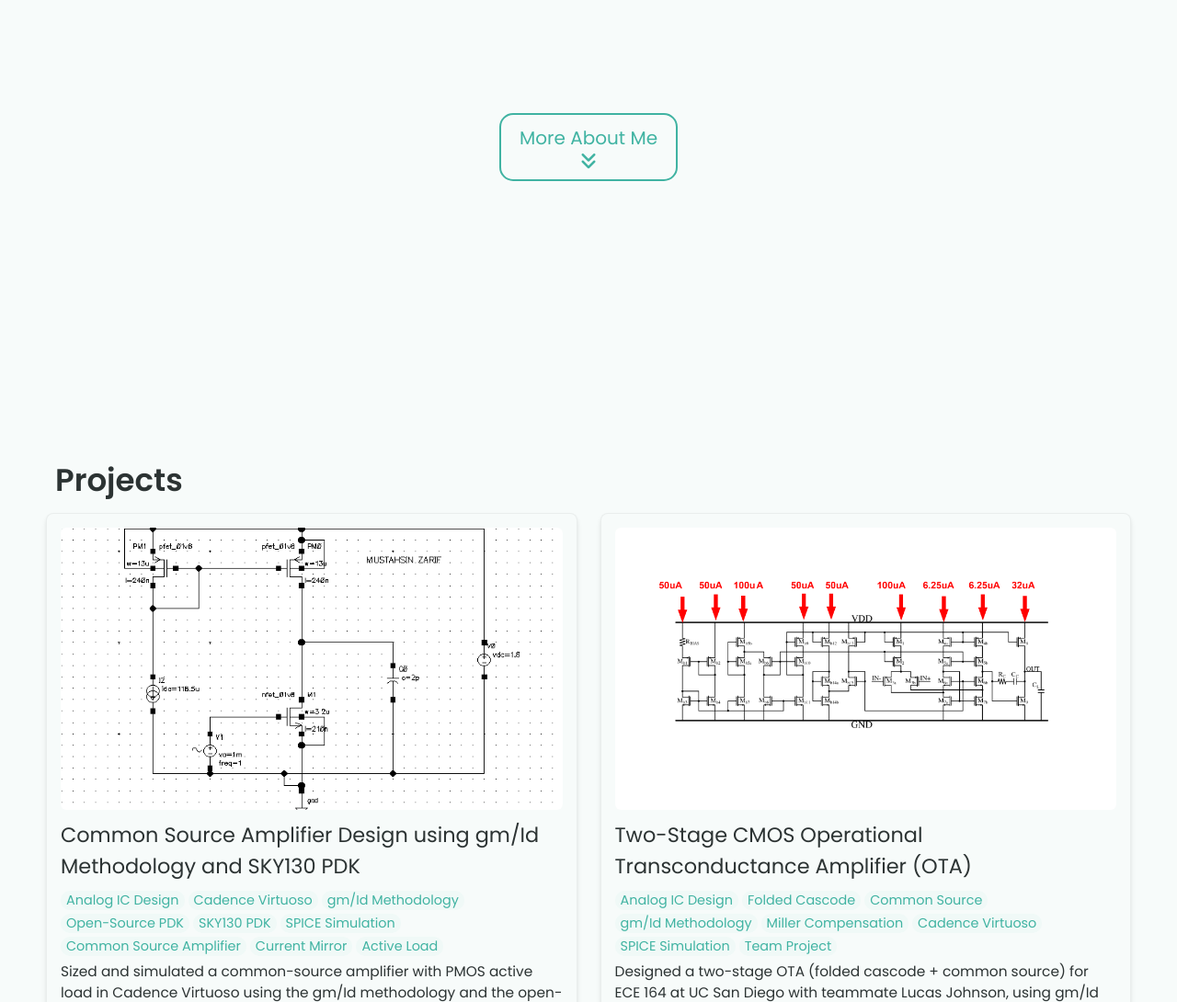
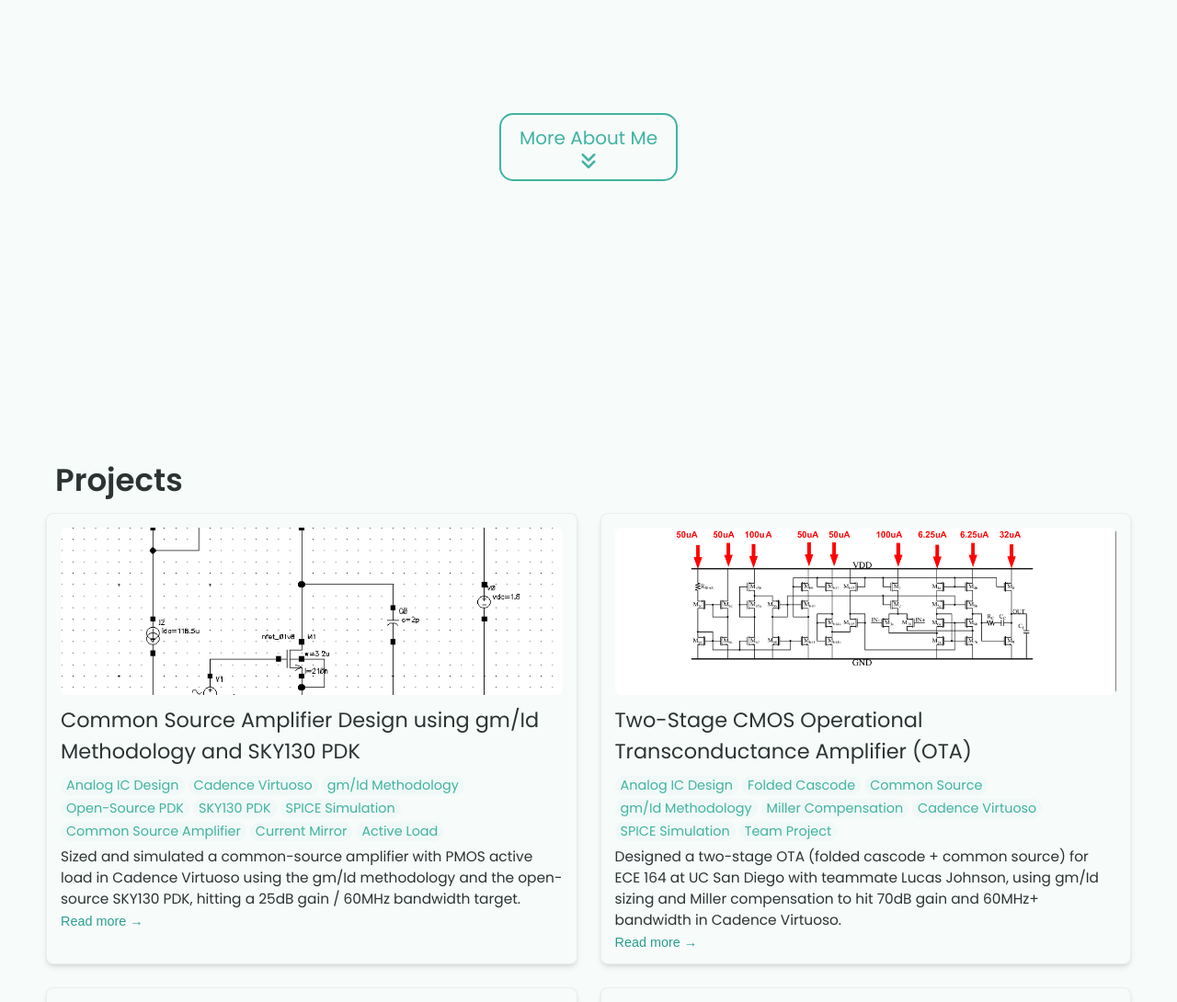
Before and after one commit to mmzarif/mmzarif.github.io, a Jekyll site: the page built from index.html, in a window 1280 px wide. Shown: the part 536-1626 px from the top of the page at 92% size. Built offline with Jekyll 4.4.1, drawn with Linux system fonts in a browser that asks for light colours; grey boxes are pictures that could not be loaded.

Commit message:
Change aspect ratio of project card images
Updated aspect ratio for project card images to 3:1.

```diff
--- a/css/styles.css
+++ b/css/styles.css
@@ -314,7 +314,7 @@ nav .mobile-nav {
 .project-card img {
     width: 100%;
     max-width: 100%;
-    aspect-ratio: 16/9;
+    aspect-ratio: 3/1;
     object-fit: cover;
     display: block;
     border-radius: 6px;
@@ -596,7 +596,7 @@ footer p {
     height: 100%;  /* Changed to 100% to fill the container */
     object-fit: cover;
     border-radius: 6px;
-    aspect-ratio: 16/9;
+    aspect-ratio: 3/1;
     margin-bottom: 10px;
 }
 
```
